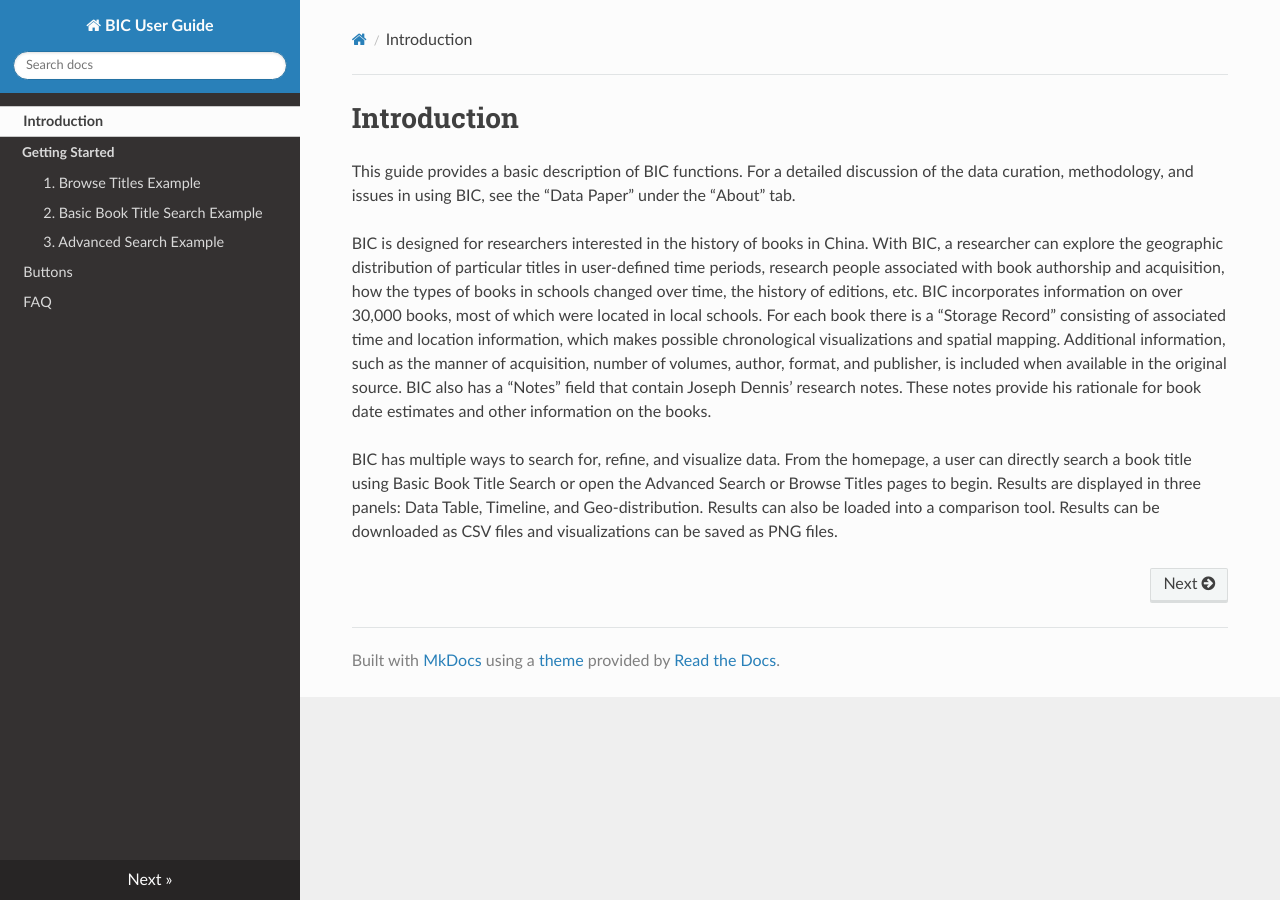
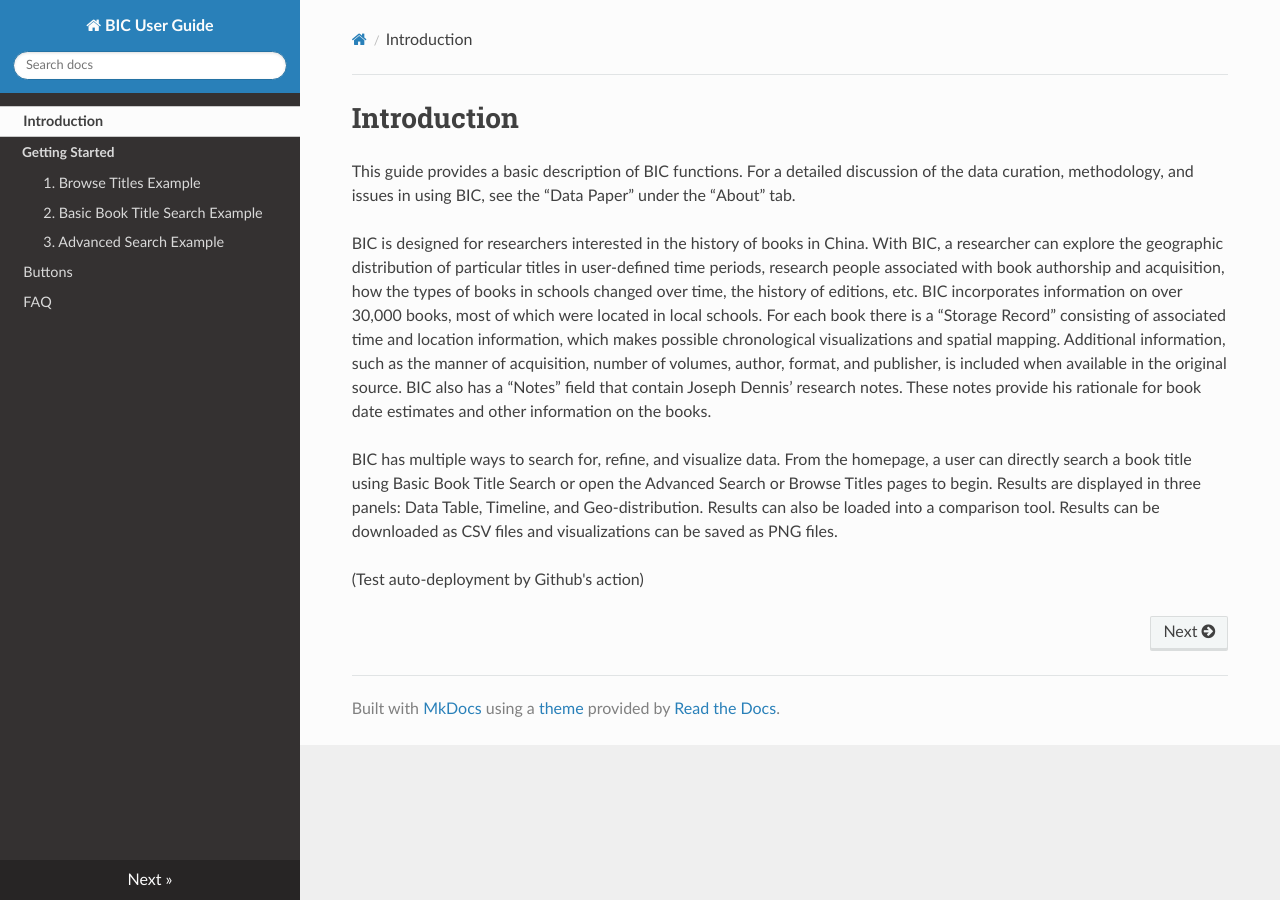
Before and after one commit to cyeh-mpiwg/bic-user-guide, an MkDocs documentation site: the page built from docs/introduction.md, in a window 1280 px wide. Built offline with MkDocs 1.6.1, drawn with Linux system fonts in a browser that asks for light colours; nearby versions of some CDN libraries.

Commit message:
Test auto-deployment by Github's action

```diff
--- a/docs/introduction.md
+++ b/docs/introduction.md
@@ -5,3 +5,5 @@ This guide provides a basic description of BIC functions. For a detailed discuss
 BIC is designed for researchers interested in the history of books in China. With BIC, a researcher can explore the geographic distribution of particular titles in user-defined time periods, research people associated with book authorship and acquisition, how the types of books in schools changed over time, the history of editions, etc. BIC incorporates information on over 30,000 books, most of which were located in local schools. For each book there is a “Storage Record” consisting of associated time and location information, which makes possible chronological visualizations and spatial mapping. Additional information, such as the manner of acquisition, number of volumes, author, format, and publisher, is included when available in the original source. BIC also has a “Notes” field that contain Joseph Dennis’ research notes. These notes provide his rationale for book date estimates and other information on the books.
 
 BIC has multiple ways to search for, refine, and visualize data. From the homepage, a user can directly search a book title using Basic Book Title Search or open the Advanced Search or Browse Titles pages to begin. Results are displayed in three panels: Data Table, Timeline, and Geo-distribution. Results can also be loaded into a comparison tool. Results can be downloaded as CSV files and visualizations can be saved as PNG files.
+
+(Test auto-deployment by Github's action)
```
